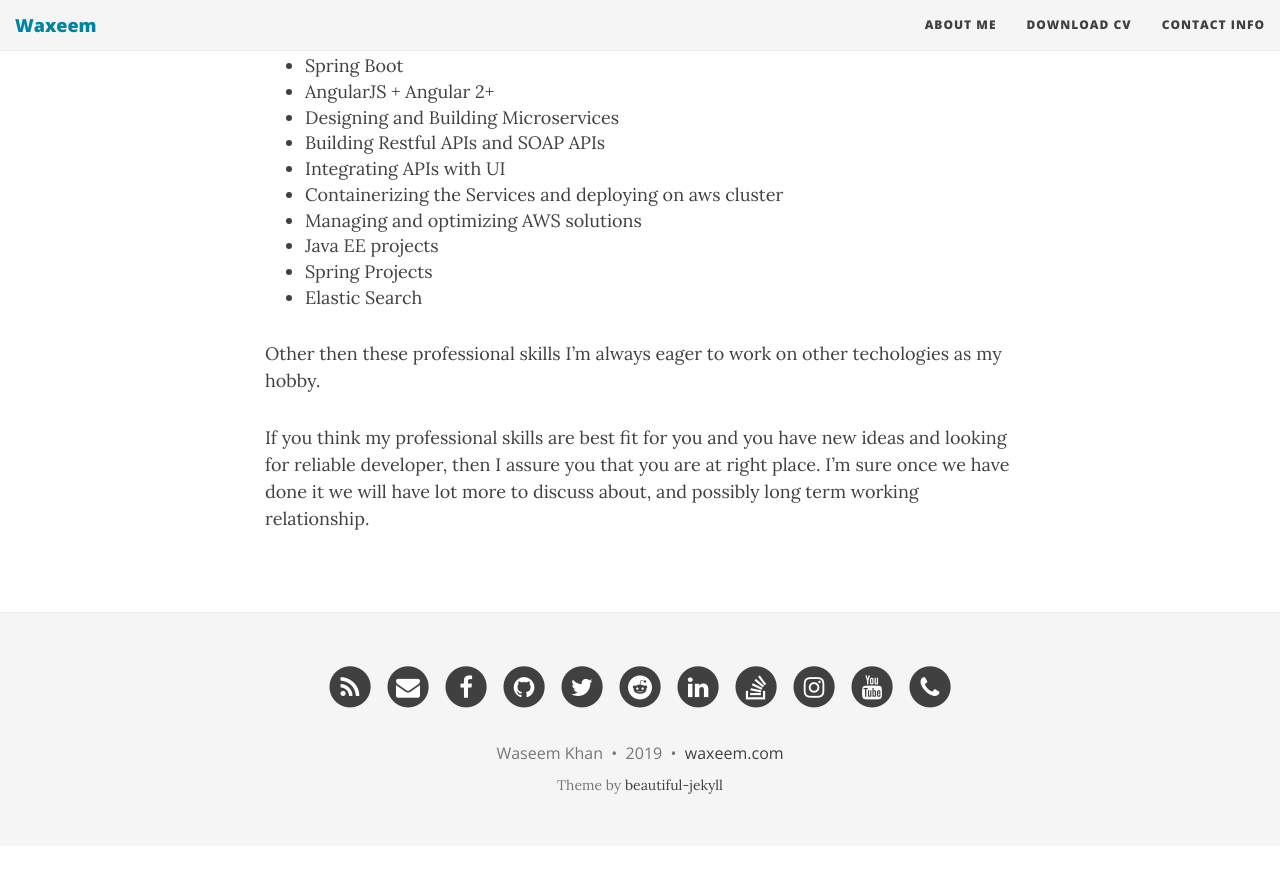
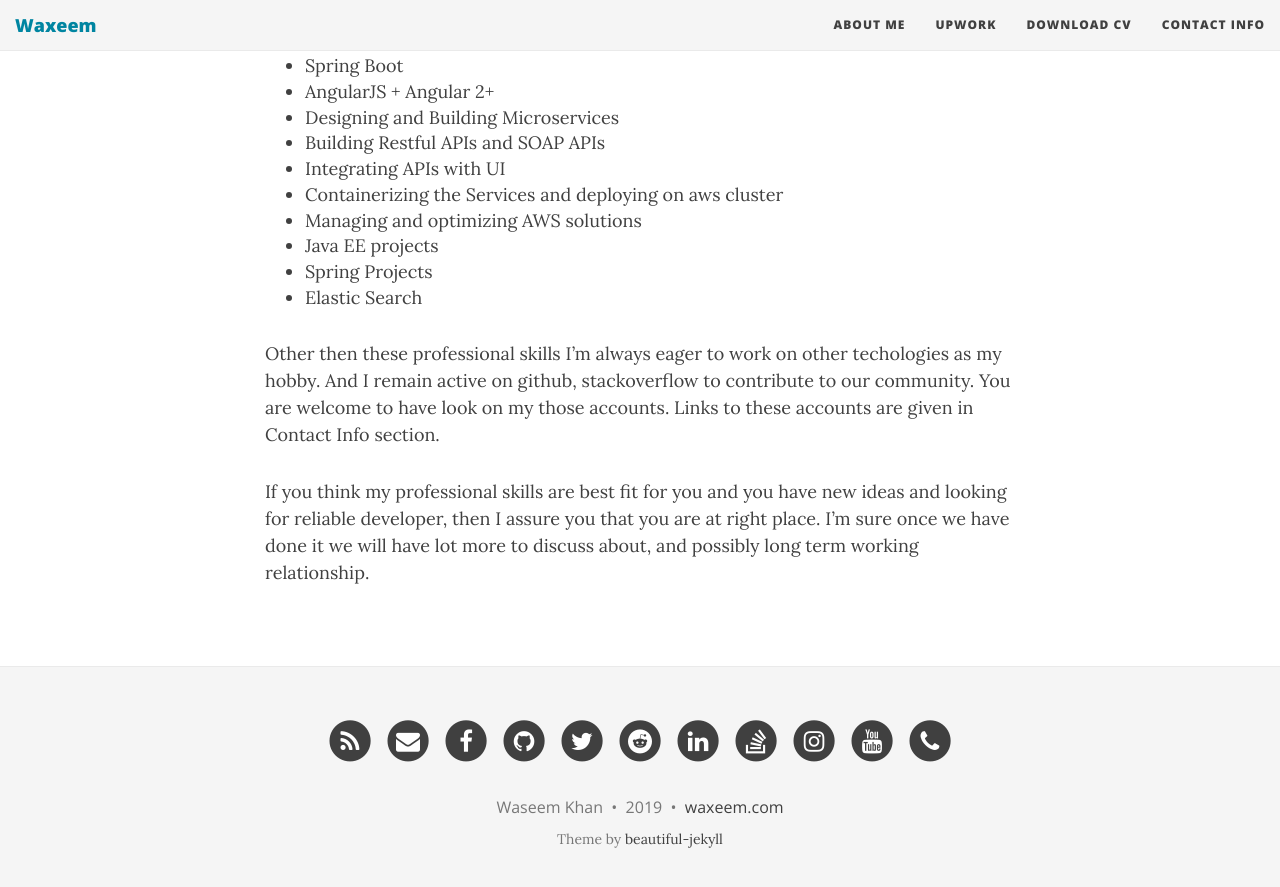
Before and after one commit to waseemullah157/waxeem, a Jekyll site: the page built from aboutme.md, in a window 1280 px wide and 900 px high, scrolled down 904 px. Shown: the top 887 px of the window. Built offline with Jekyll 4.4.1, drawn with Linux system fonts in a browser that asks for light colours; nearby versions of some CDN libraries; before the commit the page ends 1750 px from its top, so only the background shows below that.

Commit message:
9-10-2019 v10

```diff
--- a/_config.yml
+++ b/_config.yml
@@ -24,6 +24,7 @@ description: I'm here to help you by sharing my knowledge about latest technolog
 # List of links in the navigation bar
 navbar-links:
   About Me: "aboutme"
+  Upwork: "https://www.upwork.com/o/profiles/users/_~01f7beeccaba6e1991/"
   Download CV: "www.google.com?=linkedin.com/waseemullah157"
   Contact Info: "#footer"
   # Resources:
--- a/aboutme.md
+++ b/aboutme.md
@@ -23,6 +23,6 @@ No matter how challenging task is, his research and development capabilities alw
 - Spring Projects
 - Elastic Search
 
-Other then these professional skills I'm always eager to work on other techologies as my hobby.
+Other then these professional skills I'm always eager to work on other techologies as my hobby. And I remain active on github, stackoverflow to contribute to our community. You are welcome to have look on my those accounts. Links to these accounts are given in Contact Info section.
 
 If you think my professional skills are best fit for you and you have new ideas and looking for reliable developer, then I assure you that you are at right place. I'm sure once we have done it we will have lot more to discuss about, and possibly long term working relationship.
```
